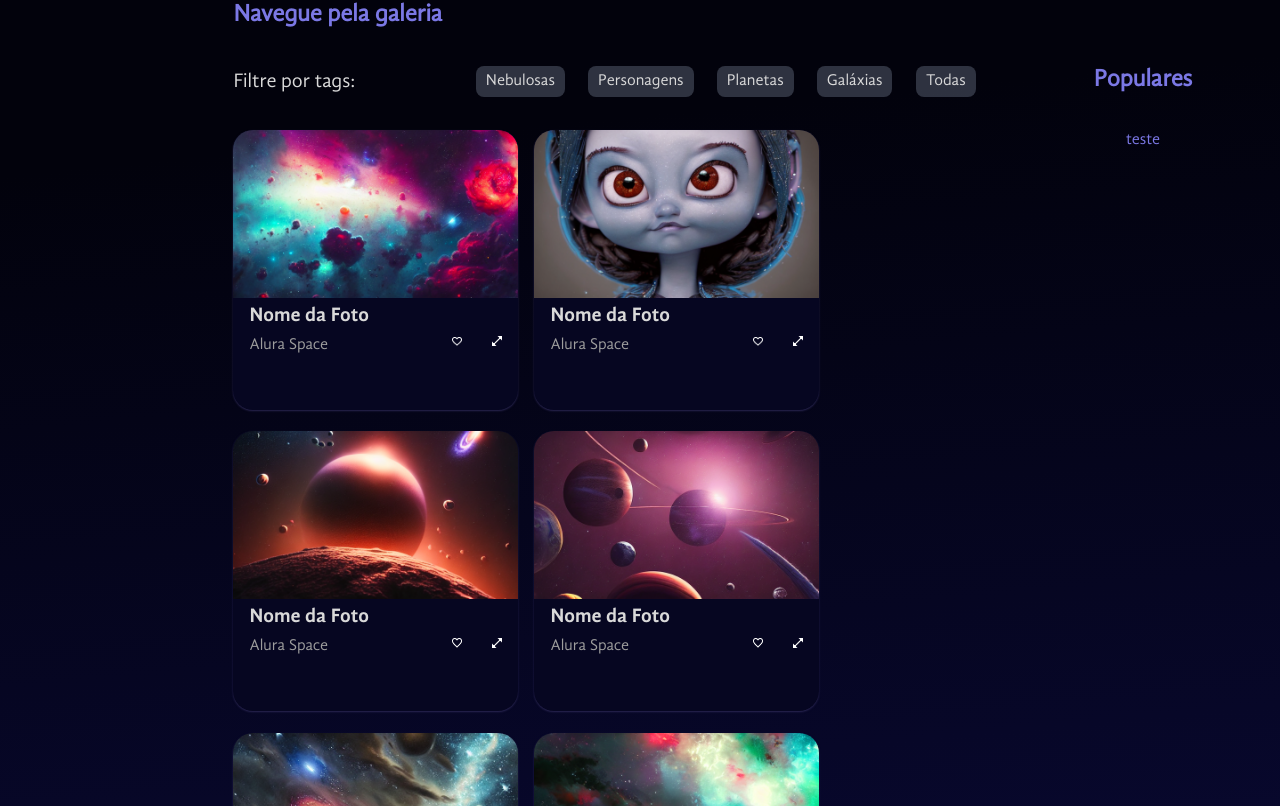
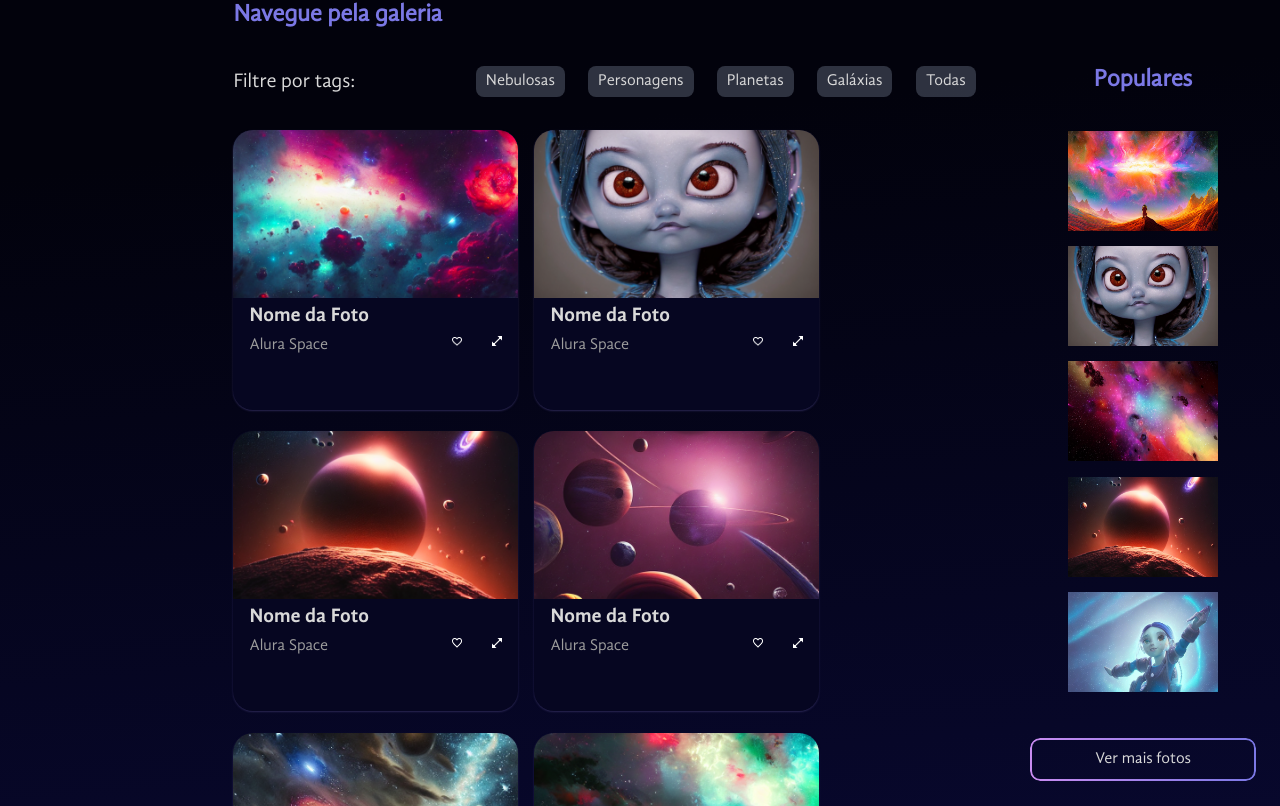
Before and after one commit to robs-am/space-gallery, a React (Create React App) app: page / in a window 1280 px wide. Shown: the part 474-1280 px from the top of the page. Built offline with nearby package versions, Linux system fonts and the light colour scheme.

Commit message:
add map seção populares e button ver mais

```diff
--- a/src/Components/Galeria/Populares/index.jsx
+++ b/src/Components/Galeria/Populares/index.jsx
@@ -6,10 +6,17 @@ export default function Populares() {
   return (
     <asided className={styles.populares}>
       <h2>Populares</h2>
-      <p>teste</p>
+
       <ul className={styles.populares__imagens}>
-        <li></li>
+        {fotosPopulares.map((fotoPopular) =>{
+          return (
+            <li key={fotoPopular.id}>
+              <img src={fotoPopular.path} alt={fotoPopular.alt} />
+            </li>
+          )
+        })}
       </ul>
+      <button>Ver mais fotos</button>
     </asided>
   );
 }
```
